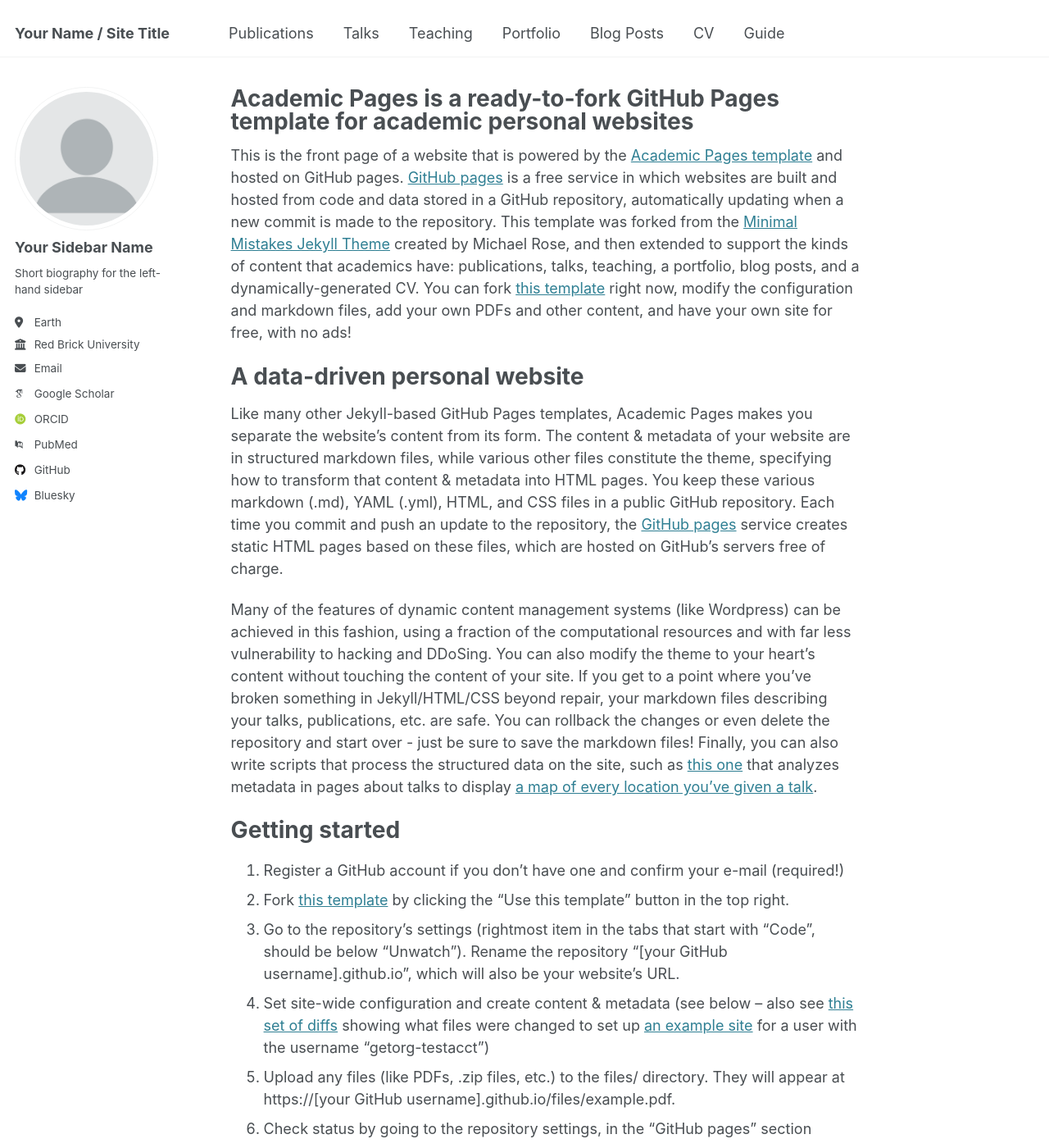
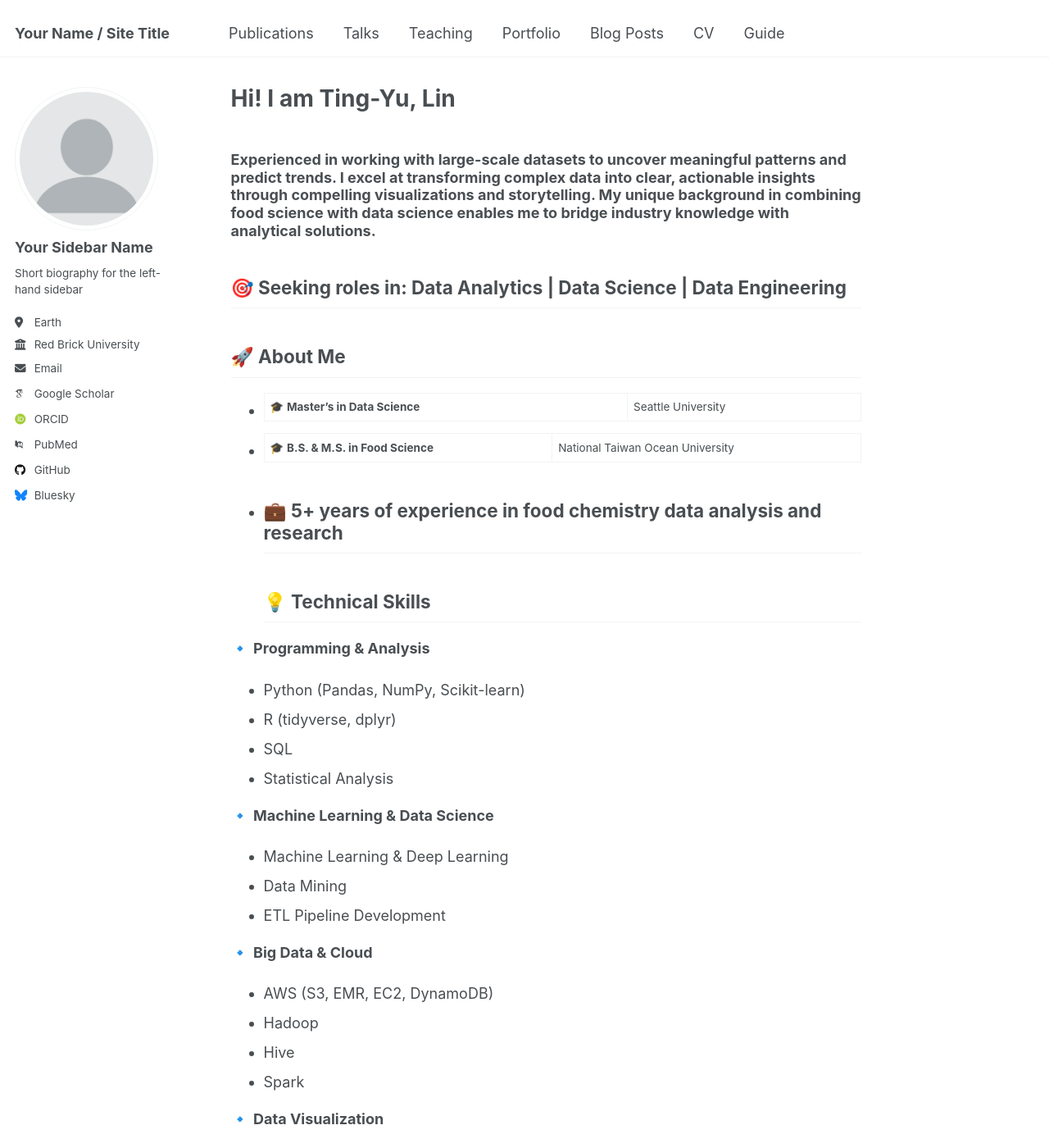
Before and after one commit to Tingyu98/Tingyu98.github.io, a Jekyll site: the page built from _pages/about.md, in a window 1280 px wide and 1400 px high. Shown: the whole window at 82% size. Built offline with Jekyll 4.4.1, drawn with Linux system fonts in a browser that asks for light colours; some web fonts are replaced; some of the changed text lies outside the part shown.

Commit message:
Update about.md

```diff
--- a/_pages/about.md
+++ b/_pages/about.md
@@ -1,49 +1,58 @@
 ---
 permalink: /
-title: "Academic Pages is a ready-to-fork GitHub Pages template for academic personal websites"
+title: "Hi! I am Ting-Yu, Lin"
 author_profile: true
 redirect_from:
   - /about/
   - /about.html
 ---
+### Experienced in working with large-scale datasets to uncover meaningful patterns and predict trends. I excel at transforming complex data into clear, actionable insights through compelling visualizations and storytelling. My unique background in combining food science with data science enables me to bridge industry knowledge with analytical solutions.
 
-This is the front page of a website that is powered by the [Academic Pages template](https://github.com/academicpages/academicpages.github.io) and hosted on GitHub pages. [GitHub pages](https://pages.github.com) is a free service in which websites are built and hosted from code and data stored in a GitHub repository, automatically updating when a new commit is made to the repository. This template was forked from the [Minimal Mistakes Jekyll Theme](https://mmistakes.github.io/minimal-mistakes/) created by Michael Rose, and then extended to support the kinds of content that academics have: publications, talks, teaching, a portfolio, blog posts, and a dynamically-generated CV. You can fork [this template](https://github.com/academicpages/academicpages.github.io) right now, modify the configuration and markdown files, add your own PDFs and other content, and have your own site for free, with no ads!
+🎯 Seeking roles in: Data Analytics | Data Science | Data Engineering
+---
+## 🚀 About Me
 
-A data-driven personal website
-======
-Like many other Jekyll-based GitHub Pages templates, Academic Pages makes you separate the website's content from its form. The content & metadata of your website are in structured markdown files, while various other files constitute the theme, specifying how to transform that content & metadata into HTML pages. You keep these various markdown (.md), YAML (.yml), HTML, and CSS files in a public GitHub repository. Each time you commit and push an update to the repository, the [GitHub pages](https://pages.github.com/) service creates static HTML pages based on these files, which are hosted on GitHub's servers free of charge.
+- 🎓 **Master's in Data Science** | Seattle University
+- 🎓 **B.S. & M.S. in Food Science** | National Taiwan Ocean University
+- 💼 **5+ years of experience in food chemistry data analysis and research**
+---
+## 💡 Technical Skills
 
-Many of the features of dynamic content management systems (like Wordpress) can be achieved in this fashion, using a fraction of the computational resources and with far less vulnerability to hacking and DDoSing. You can also modify the theme to your heart's content without touching the content of your site. If you get to a point where you've broken something in Jekyll/HTML/CSS beyond repair, your markdown files describing your talks, publications, etc. are safe. You can rollback the changes or even delete the repository and start over - just be sure to save the markdown files! Finally, you can also write scripts that process the structured data on the site, such as [this one](https://github.com/academicpages/academicpages.github.io/blob/master/talkmap.ipynb) that analyzes metadata in pages about talks to display [a map of every location you've given a talk](https://academicpages.github.io/talkmap.html).
+🔹 **Programming & Analysis**
+   - Python (Pandas, NumPy, Scikit-learn)
+   - R (tidyverse, dplyr)
+   - SQL
+   - Statistical Analysis
 
-Getting started
-======
-1. Register a GitHub account if you don't have one and confirm your e-mail (required!)
-1. Fork [this template](https://github.com/academicpages/academicpages.github.io) by clicking the "Use this template" button in the top right.
-1. Go to the repository's settings (rightmost item in the tabs that start with "Code", should be below "Unwatch"). Rename the repository "[your GitHub username].github.io", which will also be your website's URL.
-1. Set site-wide configuration and create content & metadata (see below -- also see [this set of diffs](http://archive.is/3TPas) showing what files were changed to set up [an example site](https://getorg-testacct.github.io) for a user with the username "getorg-testacct")
-1. Upload any files (like PDFs, .zip files, etc.) to the files/ directory. They will appear at https://[your GitHub username].github.io/files/example.pdf.
-1. Check status by going to the repository settings, in the "GitHub pages" section
+🔹 **Machine Learning & Data Science**
+   - Machine Learning & Deep Learning
+   - Data Mining
+   - ETL Pipeline Development
 
-Site-wide configuration
-------
-The main configuration file for the site is in the base directory in [_config.yml](https://github.com/academicpages/academicpages.github.io/blob/master/_config.yml), which defines the content in the sidebars and other site-wide features. You will need to replace the default variables with ones about yourself and your site's github repository. The configuration file for the top menu is in [_data/navigation.yml](https://github.com/academicpages/academicpages.github.io/blob/master/_data/navigation.yml). For example, if you don't have a portfolio or blog posts, you can remove those items from that navigation.yml file to remove them from the header.
+🔹 **Big Data & Cloud**
+   - AWS (S3, EMR, EC2, DynamoDB)
+   - Hadoop
+   - Hive
+   - Spark
 
-Create content & metadata
-------
-For site content, there is one markdown file for each type of content, which are stored in directories like _publications, _talks, _posts, _teaching, or _pages. For example, each talk is a markdown file in the [_talks directory](https://github.com/academicpages/academicpages.github.io/tree/master/_talks). At the top of each markdown file is structured data in YAML about the talk, which the theme will parse to do lots of cool stuff. The same structured data about a talk is used to generate the list of talks on the [Talks page](https://academicpages.github.io/talks), each [individual page](https://academicpages.github.io/talks/2012-03-01-talk-1) for specific talks, the talks section for the [CV page](https://academicpages.github.io/cv), and the [map of places you've given a talk](https://academicpages.github.io/talkmap.html) (if you run this [python file](https://github.com/academicpages/academicpages.github.io/blob/master/talkmap.py) or [Jupyter notebook](https://github.com/academicpages/academicpages.github.io/blob/master/talkmap.ipynb), which creates the HTML for the map based on the contents of the _talks directory).
+🔹 **Data Visualization**
+   - Tableau
+   - Power BI
+   - Python (Matplotlib, Seaborn)
+   - R (ggplot2)
 
-**Markdown generator**
-
-The repository includes [a set of Jupyter notebooks](https://github.com/academicpages/academicpages.github.io/tree/master/markdown_generator
-) that converts a CSV containing structured data about talks or presentations into individual markdown files that will be properly formatted for the Academic Pages template. The sample CSVs in that directory are the ones I used to create my own personal website at stuartgeiger.com. My usual workflow is that I keep a spreadsheet of my publications and talks, then run the code in these notebooks to generate the markdown files, then commit and push them to the GitHub repository.
-
-How to edit your site's GitHub repository
-------
-Many people use a git client to create files on their local computer and then push them to GitHub's servers. If you are not familiar with git, you can directly edit these configuration and markdown files directly in the github.com interface. Navigate to a file (like [this one](https://github.com/academicpages/academicpages.github.io/blob/master/_talks/2012-03-01-talk-1.md) and click the pencil icon in the top right of the content preview (to the right of the "Raw | Blame | History" buttons). You can delete a file by clicking the trashcan icon to the right of the pencil icon. You can also create new files or upload files by navigating to a directory and clicking the "Create new file" or "Upload files" buttons.
-
-Example: editing a markdown file for a talk
-![Editing a markdown file for a talk](/images/editing-talk.png)
-
-For more info
-------
-More info about configuring Academic Pages can be found in [the guide](https://academicpages.github.io/markdown/), the [growing wiki](https://github.com/academicpages/academicpages.github.io/wiki), and you can always [ask a question on GitHub](https://github.com/academicpages/academicpages.github.io/discussions). The [guides for the Minimal Mistakes theme](https://mmistakes.github.io/minimal-mistakes/docs/configuration/) (which this theme was forked from) might also be helpful.
+🔹 **Tools**
+   - Advanced Excel (VBA, Pivot Tables)
+   - Git
+---
+## 📌 Featured Projects
+1. [NutritionExpert](https://github.com/Tingyu98/NutritionExpert)
+2. [Predicting Prevalence of Mental Health Disorders Using Supervised
+Learning](https://github.com/Tingyu98/Global-Mental-Health-and-Socio-Economic-Factors)
+3. [Video Game Sales Exploratory Data Analysis](https://github.com/Tingyu98/Video-Game-Sales-Exploratory-Data-Analysis)
+4. [Analysis of Seattle Bird Sounds using Neural Networks](https://github.com/Tingyu98/Analysis-of-Seattle-Bird-Sounds-Deep-Learning)
+5. [Yelp Sentiment Analysis](https://github.com/Tingyu98/Sentiment-Analysis-)
+---
+## 📫 Let's Connect!
+- 💼 **LinkedIn:** [Ting-Yu, Lin](https://www.linkedin.com/in/ting-yu-lin-5a8565215/)
+- 📧 **Email:** [tingyu98893@gmail.com](mailto:tingyu98893@gmail.com)
```
